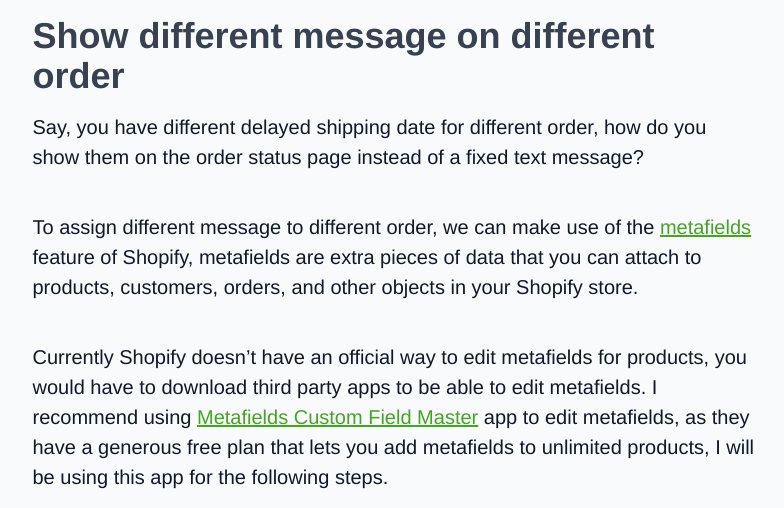
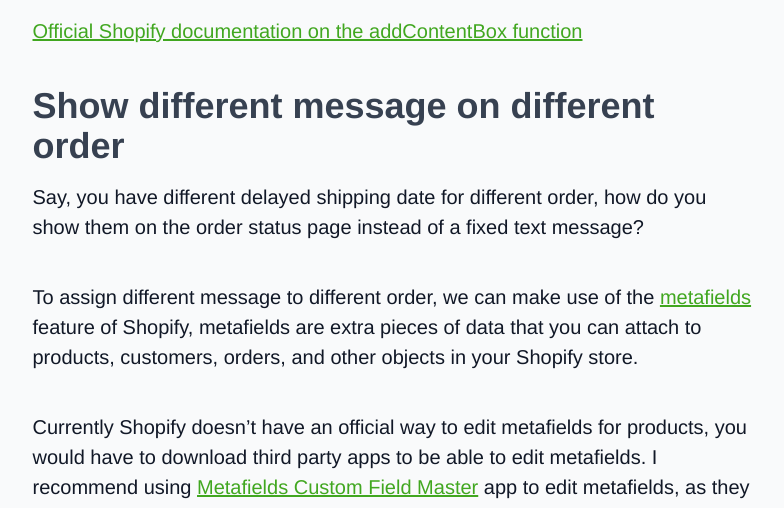
Before and after one commit to YagiSoftware/blog, a Jekyll site: the page built from _posts/2021-07-13-how-to-show-text-message-in-order-status-page.md, in a window 1280 px wide and 900 px high, scrolled down 2350 px, cut to the strip 240-748 px from the top of the window. Shown: the whole strip, without its empty margins (246-1030 px from the left). Built offline with Jekyll 4.4.1, drawn with Linux system fonts in a browser that asks for light colours; some web fonts are replaced; comment, search, counter and statistics services are not loaded.

Commit message:
Added link to shopify docs
Added link to shopify docs

```diff
--- a/_posts/2021-07-13-how-to-show-text-message-in-order-status-page.md
+++ b/_posts/2021-07-13-how-to-show-text-message-in-order-status-page.md
@@ -33,6 +33,7 @@
 
 ![order status page message](https://yagisoftware.s3.amazonaws.com/3-how-to-show-text-message-in-order-status-page/message.png)
 
+[Official Shopify documentation on the addContentBox function](https://help.shopify.com/en/manual/orders/status-tracking/customize-order-status/order-status-javascript-asset)
 
 ## Show different message on different order
 Say, you have different delayed shipping date for different order, how do you show them on the order status page instead of a fixed text message?
```
